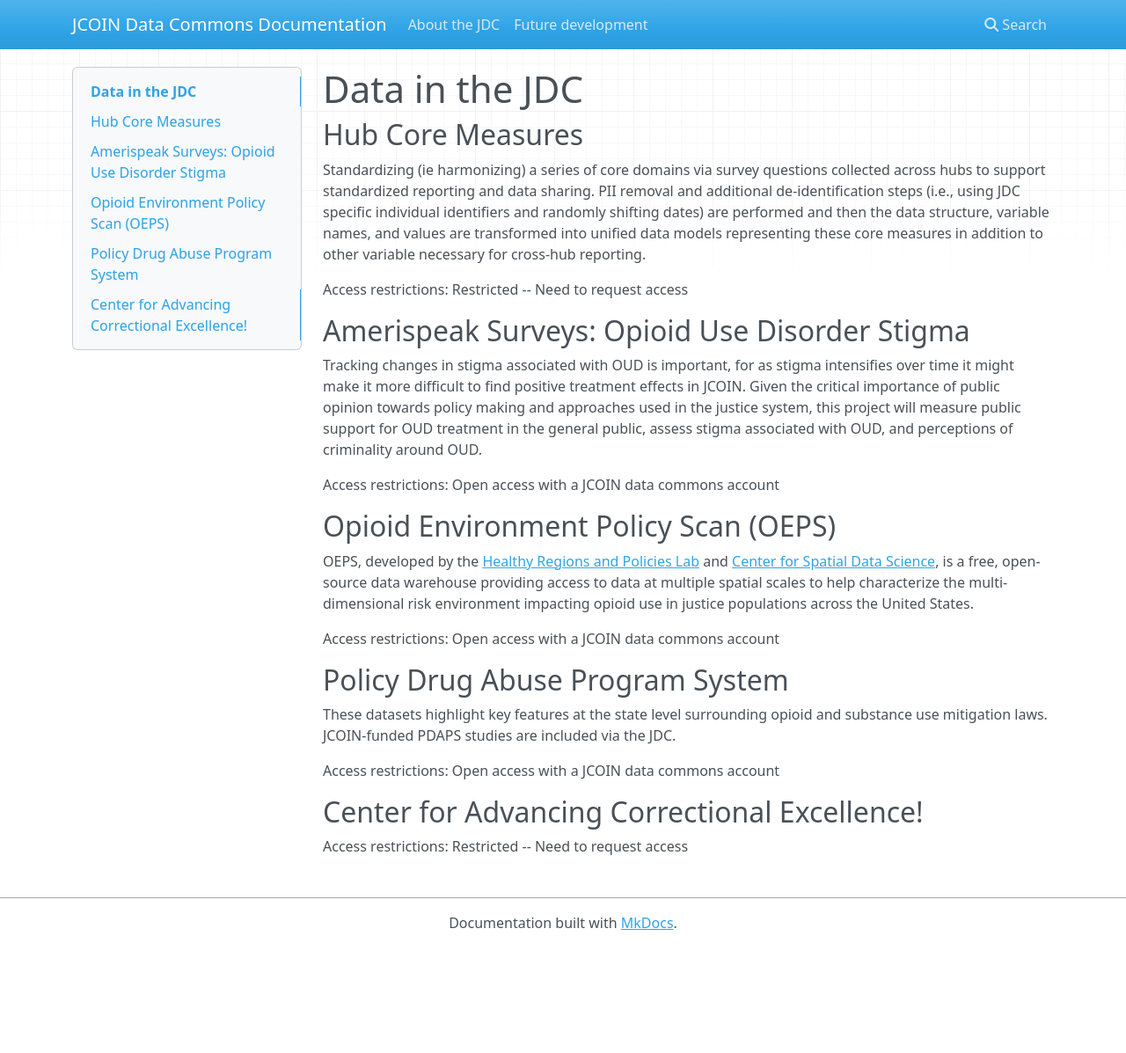
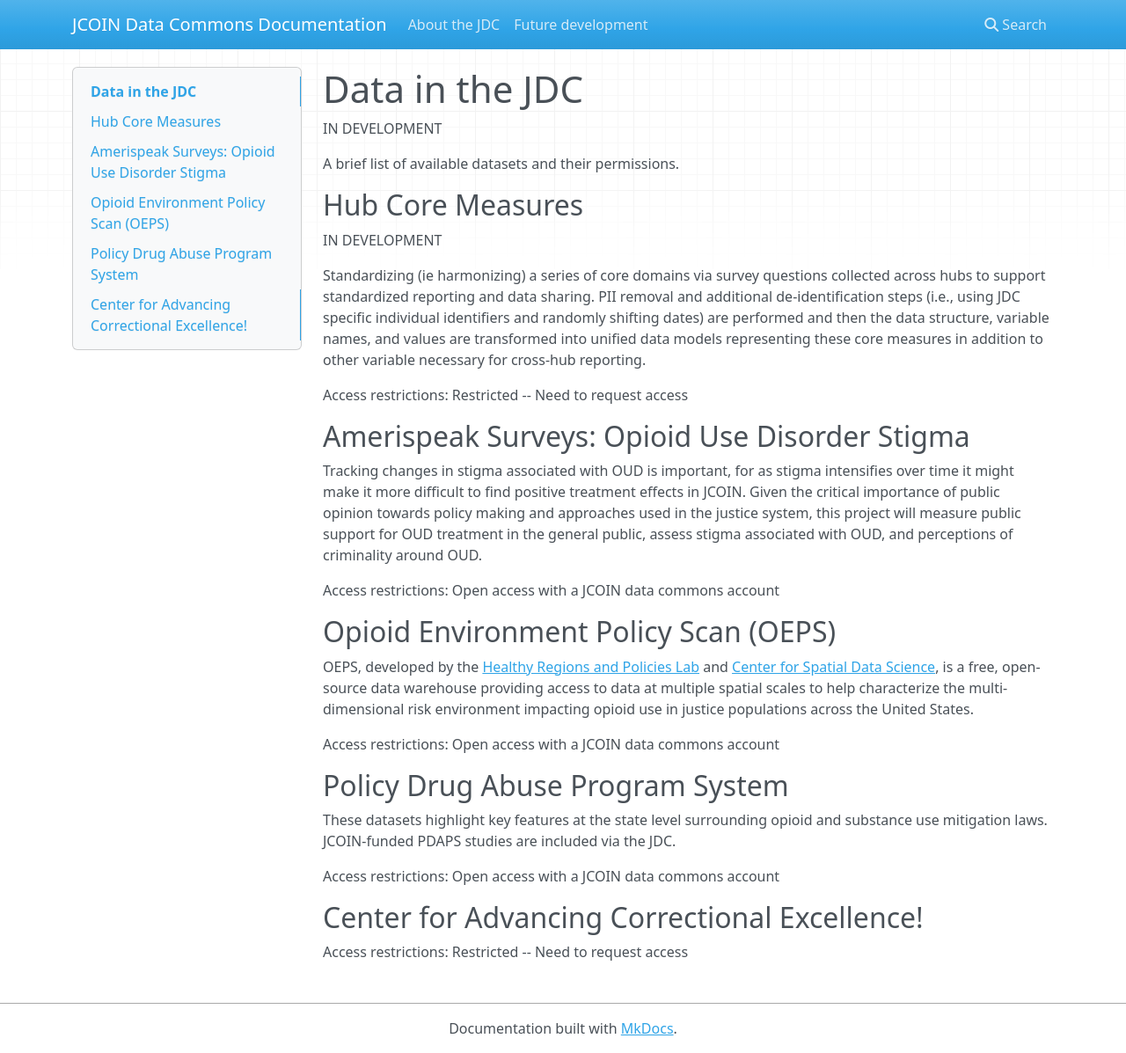
Before and after one commit to norc-heal/jdc-docs-public, an MkDocs documentation site: the page built from docs/data/data.md, in a window 1280 px wide and 1197 px high. Shown: the whole window at 88% size. Built offline with MkDocs 1.6.1, drawn with Linux system fonts in a browser that asks for light colours; nearby versions of some CDN libraries.

Commit message:
updated paired back docs

```diff
--- a/docs/data/data.md
+++ b/docs/data/data.md
@@ -1,6 +1,12 @@
 # Data in the JDC
 
+IN DEVELOPMENT
+
+A brief list of available datasets and their permissions.
+
 ## Hub Core Measures
+
+IN DEVELOPMENT
 
 Standardizing (ie harmonizing) a series of core domains via survey questions collected across hubs to support standardized reporting and
 data sharing.  PII removal and additional de-identification steps (i.e., using JDC specific
--- a/mkdocs.yml
+++ b/mkdocs.yml
@@ -3,11 +3,6 @@ site_name: JCOIN Data Commons Documentation
 site_url: https://norc-heal.github.io/jdc-docs-public
 nav:
   - About the JDC: ./index.md
-  #- Data in the JDC: data/data.md
-  #- Data submission process: submission/submission_public.md
-  #- Hub Core Measure Codebooks:
-  # - Baseline: submission/baseline_fields.md
-  #- Time-point (baseline + follow up): submission/time_point_fields.md
   - Future development: future/todos.md
 use_directory_urls: true
 markdown_extensions:
```
